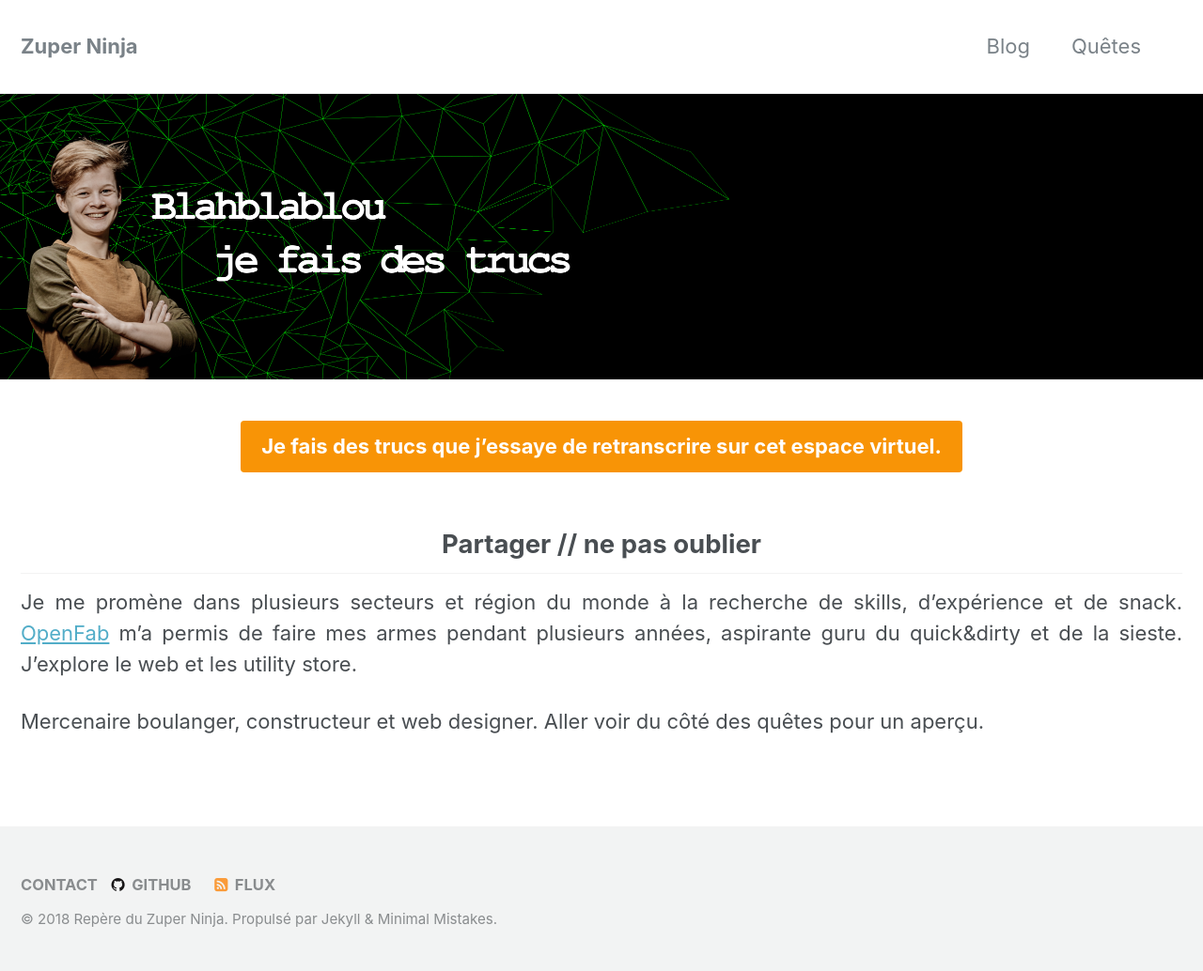
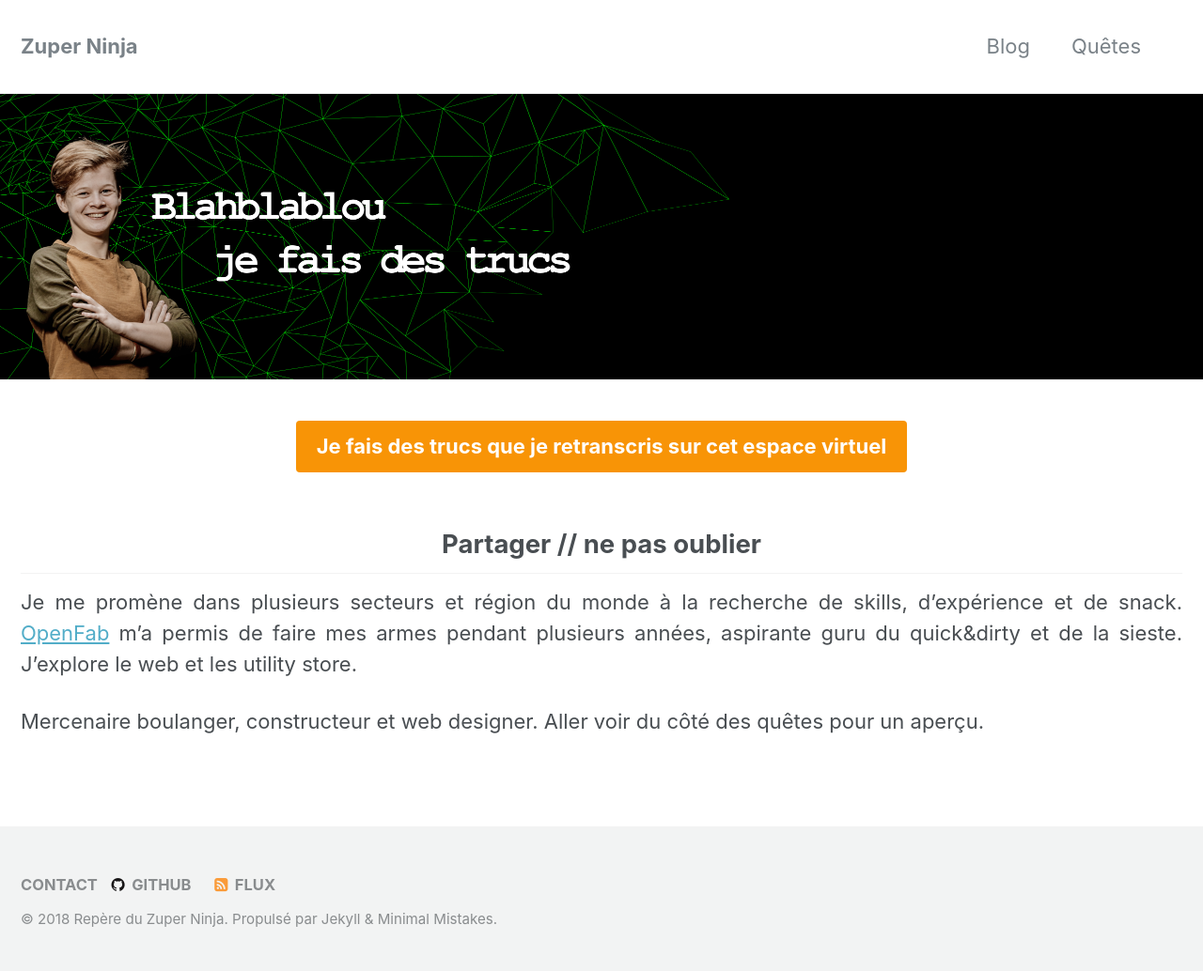
Before and after one commit to zuperninja/zuperninja.github.io, a Jekyll site: the page built from index.md, in a window 1280 px wide. Shown: the whole page at 94% size. Built offline with Jekyll 4.4.1, drawn with Linux system fonts in a browser that asks for light colours.

Commit message:
Update index.md

```diff
--- a/index.md
+++ b/index.md
@@ -11,7 +11,7 @@ header:
 
 
 {: .text-center}
-[Je fais des trucs que j'essaye de retranscrire sur cet espace virtuel.](/year-archive/){: .btn .btn--warning .btn--large}
+[Je fais des trucs que je retranscris sur cet espace virtuel](/blog/year-archive/){: .btn .btn--warning .btn--large}
 
 ## Partager // ne pas oublier
 {: .text-center}
```
